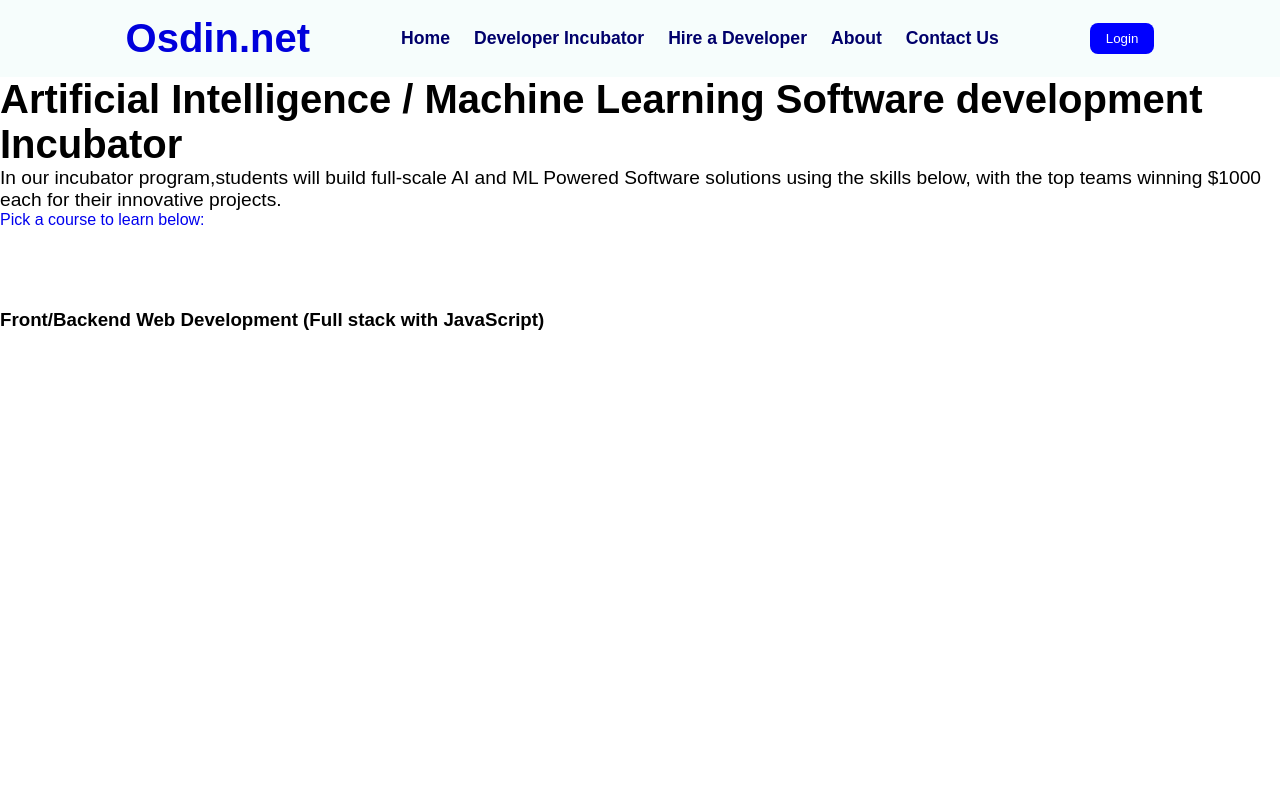
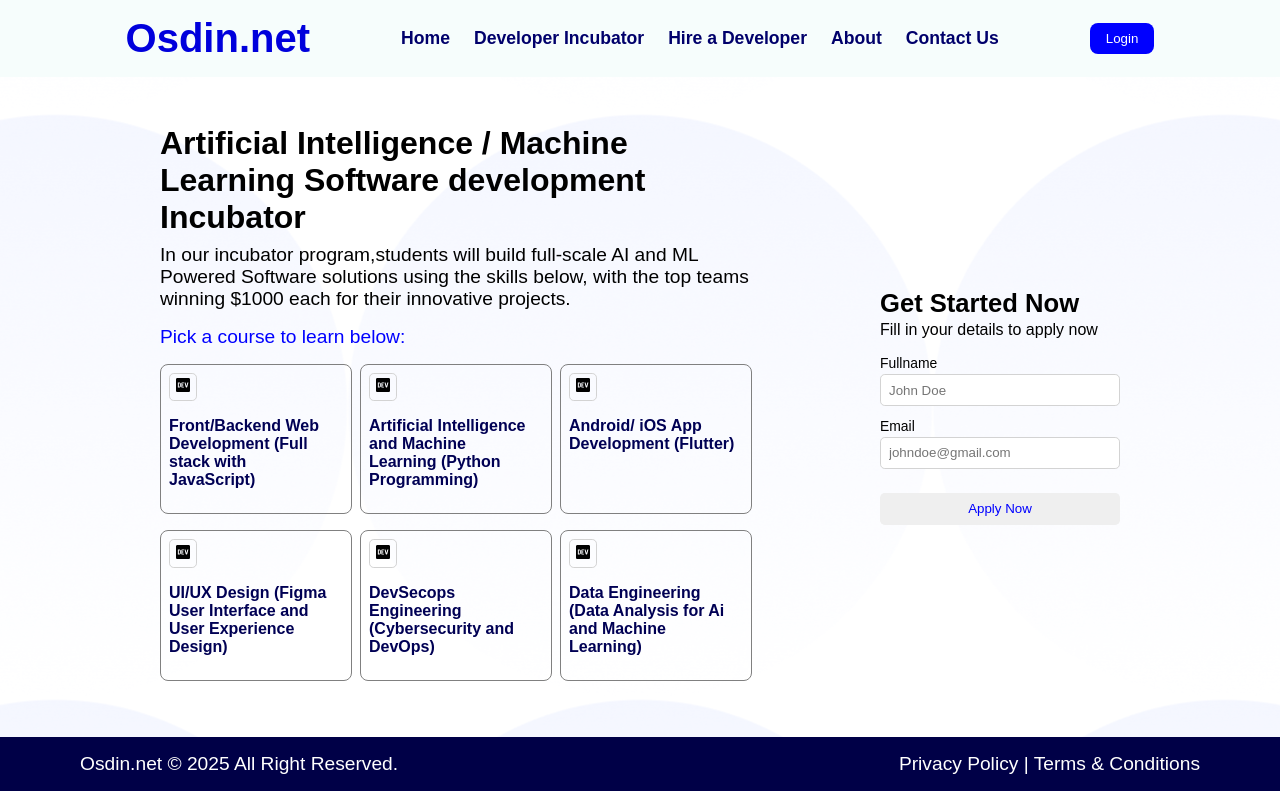
Before and after one commit to loneperky/otax-online-school, a React (Vite) app in the folder Frontend/: page /developers in a window 1280 px wide. Built offline with nearby package versions, Linux system fonts and the light colour scheme.

Commit message:
Just created the Developer incubator

```diff
--- a/Frontend/src/pages/ContactPage.jsx
+++ b/Frontend/src/pages/ContactPage.jsx
@@ -1,8 +1,18 @@
-import { Link } from "react-router-dom"
-import { Contact, Footer } from "./construct"
-import '../styles/contact.css'
-function ContactPage(){
-  return(
+import { Link } from "react-router-dom";
+import {
+  FaWhatsapp,
+  FaLink,
+  FaPhone,
+  FaFacebook,
+  FaInstagram,
+  FaTiktok,
+  FaTwitter,
+  FaEnvelope,
+} from "react-icons/fa";
+import { Contact, Footer } from "./construct";
+import "../styles/contact.css";
+function ContactPage() {
+  return (
     <>
       <div className="overall">
         <div className="head">
@@ -12,14 +22,18 @@ function ContactPage(){
           <div className="con-hero1">
             <button>Get in touch</button>
             <h1>We would like to hear to hear from you.</h1>
-            <p>We're here to help Whether you have questions about our services,need support,or want to learn more about joining our network, feel free to reach out through any of the options below.</p>
+            <p>
+              We're here to help Whether you have questions about our
+              services,need support,or want to learn more about joining our
+              network, feel free to reach out through any of the options below.
+            </p>
           </div>
 
           <div className="con-hero2">
             <div className="container1">
               <div className="contd">
-              <div className="logo">
-
+                <div className="log">
+                  <FaWhatsapp />
                 </div>
                 <h3>Chat our support</h3>
                 <p>We are here to help</p>
@@ -27,20 +41,19 @@ function ContactPage(){
               </div>
 
               <div className="contd">
-              <div className="logo">
-
+                <div className="log">
+                  <FaPhone />
                 </div>
                 <h3>Call us</h3>
                 <p>Mon-Fri from 8am to 5pm</p>
-              <Link to="whatsapp-link">+2349153383705</Link>
+                <Link to="whatsapp-link">+234-9153383705</Link>
               </div>
             </div>
 
-
             <div className="container2">
               <div className="contd">
-              <div className="logo">
-
+                <div className="log">
+                  <FaEnvelope />
                 </div>
                 <h3>Send us a mail</h3>
                 <p>Speak to us via mail</p>
@@ -48,20 +61,25 @@ function ContactPage(){
               </div>
 
               <div className="contd">
-              <div className="logo">
-
+                <div className="log">
+                  <FaLink />
                 </div>
                 <h3>Social Media</h3>
                 <p>Connect with us</p>
+                <div className="logg">
+                  <FaFacebook />
+                  <FaInstagram />
+                  <FaTiktok />
+                  <FaTwitter />
                 </div>
               </div>
-
+            </div>
           </div>
         </div>
       </div>
       <Footer />
     </>
-  )
+  );
 }
 
-export default ContactPage
+export default ContactPage;
--- a/Frontend/src/pages/Developer.jsx
+++ b/Frontend/src/pages/Developer.jsx
@@ -1,24 +1,84 @@
 import React from 'react'
+import '../styles/developer.css'
+import { FaDev } from 'react-icons/fa'
 import { Link } from 'react-router-dom'
+import { Footer } from './construct'
 
 const Developer = () => {
   return (
     <>
+    <div className="tota">
     <div className="overall-view">
+        <div className="view1">
           <div className="top">
             <h1>Artificial Intelligence / Machine Learning Software development Incubator</h1>
             <p>In our incubator program,students will build full-scale AI and ML Powered Software solutions using the skills below, with the top teams winning $1000 each for their innovative projects. </p>
-          <Link to="">Pick a course to learn below: </Link>
+            <p className='pic'>Pick a course to learn below:</p>
           </div>
           <div className="top-courses">
             <div className="couser1">
-            <div className="logg">
+              <div className="log
+              ">
+                <FaDev />
+              </div>
+              <h4>Front/Backend Web Development (Full stack with JavaScript)</h4>
+            </div>
+
+            <div className="couser1">
+              <div className="log">
+              <FaDev />
+              </div>
+              <h4>Artificial Intelligence and Machine Learning (Python Programming) </h4>
+            </div>
+
+            <div className="couser1">
+              <div className="log">
+              <FaDev />
+              </div>
+              <h4>Android/ iOS App Development (Flutter)</h4>
+            </div>
 
           </div>
-            <h3>Front/Backend Web Development (Full stack with JavaScript)</h3>
+          <div className="top-courses">
+          <div className="couser1">
+              <div className="log">
+              <FaDev />
+              </div>
+              <h4>UI/UX Design (Figma User Interface and User  Experience Design)</h4>
+            </div>
+
+            <div className="couser1">
+              <div className="log">
+              <FaDev />
+              </div>
+              <h4>DevSecops Engineering (Cybersecurity and DevOps)</h4>
+            </div>
+
+            <div className="couser1">
+              <div className="log">
+              <FaDev />
+              </div>
+              <h4>Data Engineering (Data Analysis for Ai and Machine Learning)</h4>
+            </div>
+          </div>
+
+        </div>
+
+        <div className="form">
+          <h1>Get Started Now</h1>
+          <p>Fill in your details to apply now</p>
+          <form>
+            <label htmlFor="Fullname">Fullname</label>
+            <input type="text" autoFocus="on" placeholder='John Doe' required/>
+            <label htmlFor="Email">Email</label>
+            <input type="email" placeholder='johndoe@gmail.com' required/>
+            <button>{ 'Apply Now'}</button>
+          </form>
         </div>
       </div>
     </div>
+     <Footer />
+
     </>
   )
 }
--- a/Frontend/src/styles/app.css
+++ b/Frontend/src/styles/app.css
@@ -5,9 +5,9 @@
   padding: 0;
   box-sizing: border-box;
 }
-/* body{
+body{
   font-family: 'Roboto',sans-serif;
-} */
+}
 .section1{
   display: flex;
   justify-content: space-around;
--- /dev/null
+++ b/Frontend/src/styles/developer.css
@@ -0,0 +1,92 @@
+*{
+  margin: 0;
+  padding: 0;
+  box-sizing: border-box;
+}
+body{
+  scrollbar-color: blue;
+  scrollbar-width: 1rem;
+  scroll-behavior: smooth;
+}
+
+.overall-view{
+  padding: 3rem 10rem;
+  background-color: white;
+  background-image: url('/Images/ellipse.png');
+  background-position: center;
+  display: flex;
+  gap: 7rem;
+  justify-content: space-around;
+  align-items: center;
+}
+
+.overall-view h1{
+  font-size: 2em;
+}
+.top p{
+  padding: 0.5rem 0;
+  font-weight: lighter;
+}
+.top .pic{
+  color: blue;
+  padding: 0.5rem 0;
+}
+
+.top-courses{
+  display: flex;
+  padding: 0.5rem 0;
+  gap: 0.5rem;
+}
+.couser1{
+  width: 12rem;
+  border: 1px solid gray;
+  padding: 1rem;
+  padding-left: 0.5rem;
+  padding-top: 0.5rem;
+  padding-bottom: 0.5rem;
+  border-radius: 0.5rem;
+}
+
+
+.couser1 h4{
+  padding: 1rem 0;
+  font-weight: 550;
+  color: rgb(0, 0, 84);
+}
+
+.form h1{
+  font-size: 1.6em;
+}
+
+.form p{
+  font-size: 1em;
+  font-weight: 400;
+  padding-top: 0.2rem;
+  padding-bottom: 0.8rem;
+}
+
+label,input{
+  display: block;
+}
+label{
+  font-size: 0.87em;
+  padding: 0.2rem 0;
+}
+input{
+  height: 2rem;
+  padding: 0.5rem;
+  border-radius: 0.3rem;
+  border: 1px solid lightgrey;
+  outline: none;
+  width: 15rem;
+  margin-bottom: 0.5rem;
+}
+.form button{
+  height: 2rem;
+  width: 15rem;
+  border-radius: 0.3rem;
+  border: none;
+  margin-top: 1rem;
+  color: blue;
+  cursor: pointer;
+}
```
Lines whose indentation alone changed are shown as unchanged.
